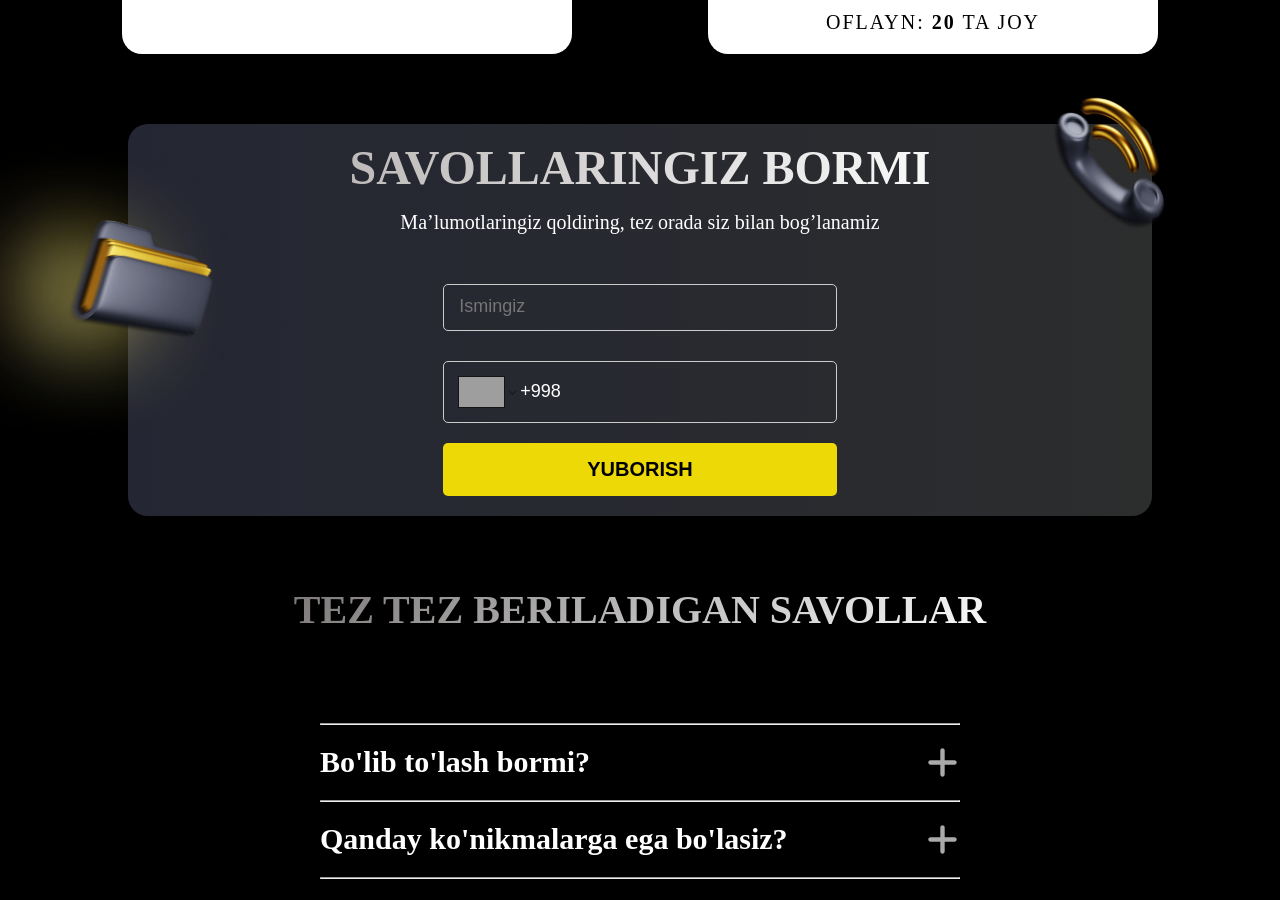
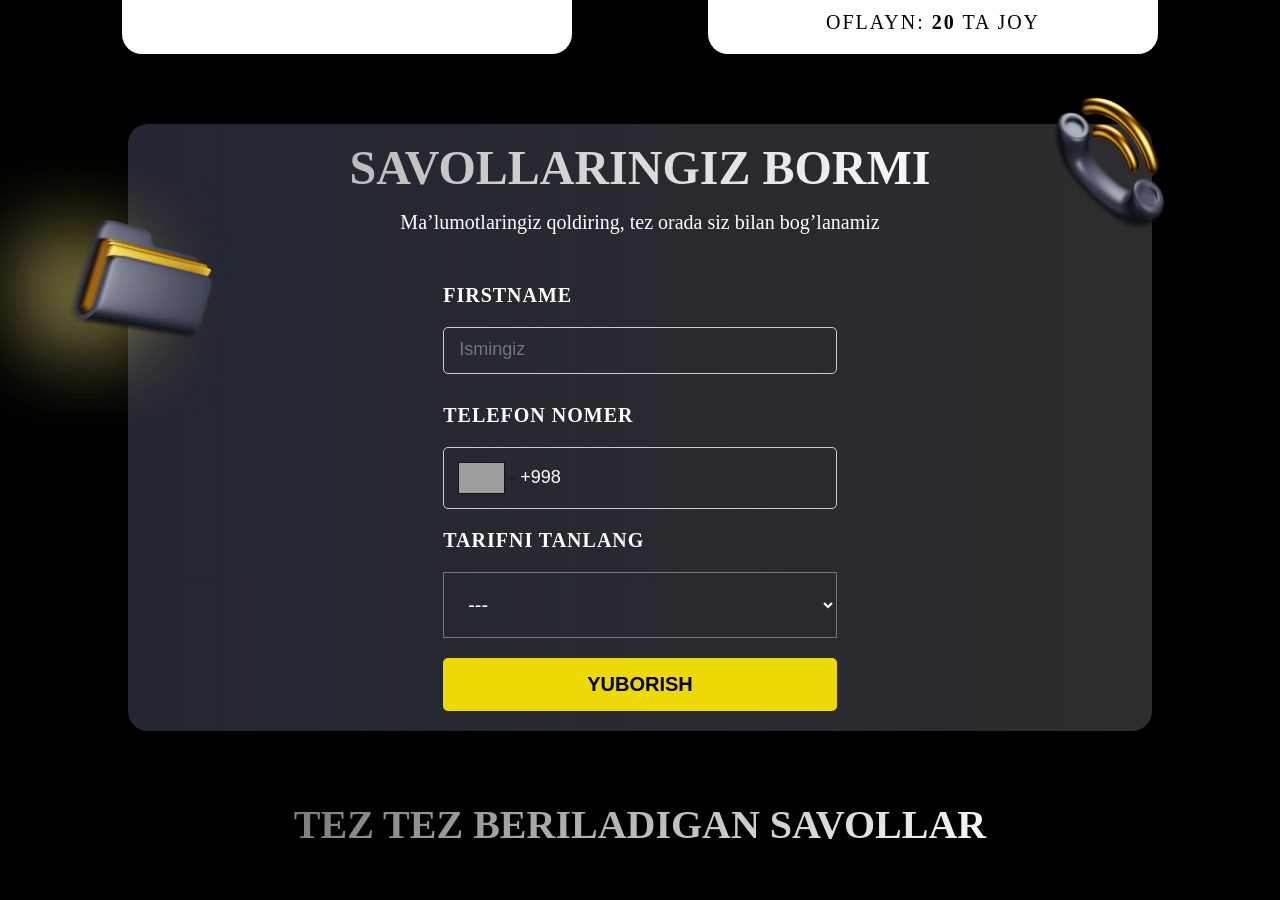
Before and after one commit to nodirbek6903/targetolog, a React (Vite) app: page / in a window 1280 px wide. Shown: the part 3740-4640 px from the top of the page. Built offline with nearby package versions, Linux system fonts and the light colour scheme; grey boxes are pictures that could not be loaded.

Commit message:
homecard icon edits

```diff
--- a/src/components/HomeCard/HomeCard.css
+++ b/src/components/HomeCard/HomeCard.css
@@ -8,14 +8,14 @@
   width: 80%;
   margin: 0 auto;
   background: linear-gradient(90deg, rgb(36, 38, 51), rgb(44, 45, 45));
-  max-height: 500px;
+  /* max-height: 500px; */
   display: flex;
   flex-direction: column;
   gap: 20px;
   padding: 20px;
   border-radius: 20px;
   position: relative;
-  z-index: -1;
+  /* z-index: -1; */
 }
 .homecard-title {
   font-size: 40px;
@@ -105,3 +105,56 @@
   top: 0px;
   height: auto;
 }
+.tarif-select{
+  background: none;
+  font-size: 20px;
+  color: #fff;
+  padding: 20px;
+  cursor: pointer;
+}
+.tarif-select option{
+  color: #000;
+  font-weight: 600;
+}
+.plastik-raqam{
+  color: #fff;
+  letter-spacing: 2px;
+  font-size: 30px;
+  padding: 10px 20px;
+  border: 1px solid #aaa;
+  font-weight: bold;
+  display: flex;
+  justify-content: space-between;
+  align-items: center;
+  border-radius: 10px;
+  cursor: pointer;
+}
+.plastik-ism{
+  color: #fff;
+  letter-spacing: 2px;
+  font-weight: bold;
+  font-size: 12px;
+}
+.plastik-nusxa{
+  font-size: 12px;
+  text-transform: uppercase;
+}
+.raqam-label{
+  display: flex;
+  flex-direction: column;
+  gap: 10px;
+  margin-top: 30px;
+}
+.raqam-label label{
+  color: #fff;
+  font-size: 20px;
+  font-weight: 700;
+}
+
+.labels{
+  color: #fff;
+  font-size: 20px;
+  text-transform: uppercase;
+  font-weight: bold;
+  letter-spacing: 1px;
+}
--- a/src/components/HomeCard/HomeCard.jsx
+++ b/src/components/HomeCard/HomeCard.jsx
@@ -1,13 +1,58 @@
-import { useState } from "react"
-import "./HomeCard.css"
+import { useState } from "react";
+import "./HomeCard.css";
 import PhoneInput from "react-phone-number-input";
 import "react-phone-number-input/style.css";
-import PhoneImg from "../../assets/phone.png"
-import BookImg from "../../assets/book.png"
-import Bg from "../../assets/blur_2-min.png"
+import PhoneImg from "../../assets/phone.png";
+import BookImg from "../../assets/book.png";
+import Bg from "../../assets/blur_2-min.png";
+import { FaRegCopy } from "react-icons/fa";
 const HomeCard = () => {
-    const [firstName,setFirstName] = useState("")
-    const [phone,setPhone] = useState("")
+  const [firstName, setFirstName] = useState("");
+  const [phone, setPhone] = useState("");
+  const [selectedTarif, setSelectedTarif] = useState("");
+  const [openModal, setOpenModal] = useState(false);
+  const [selectedImage, setSelectedImage] = useState(null);
+  const [isCopySuccess, setIsCopySuccess] = useState(false);
+
+  const sendTelegramBot = async () => {
+    const tg_bot_id = "6419502770:AAFqnnlYZUoPB_uzBfy8rk4-MjUqMgU5dQQ";
+    const chat_id = 5716140595;
+    const message = `FirstName: ${firstName} \n Phone number: ${phone} \n Tarif: ${selectedTarif}`;
+
+    const formData = new FormData();
+    formData.append("chat_id", chat_id);
+    formData.append("text", message);
+    if (selectedImage) {
+      formData.append("photo", selectedImage);
+      formData.append("caption", message);
+    }
+    try {
+      await fetch(`https://api.telegram.org/bot${tg_bot_id}/sendPhoto`, {
+        method: "POST",
+        body: formData,
+      });
+    } catch (error) {
+      console.error("Error sending message:", error);
+    }
+  };
+
+  const handleSubmit = (e) => {
+    e.preventDefault();
+    sendTelegramBot();
+    console.log("Ishladi");
+    setFirstName("");
+    setPhone("");
+    setSelectedTarif("");
+    setSelectedImage(null);
+    setOpenModal(false);
+  };
+
+  const handleCopy = () => {
+    navigator.clipboard.writeText("9860350106438590");
+    setIsCopySuccess(true);
+    setTimeout(() => setIsCopySuccess(false), 2000);
+  };
+
   return (
     <div className="homecard-container">
       <div className="homecard">
@@ -15,8 +60,15 @@ const HomeCard = () => {
         <img src={PhoneImg} className="homecard-phone" alt="" />
         <img src={Bg} className="homecard-bg" alt="" />
         <h1 className="homecard-title">Savollaringiz bormi</h1>
-            <span className="homecard-text">Ma’lumotlaringiz qoldiring, tez orada siz bilan bog’lanamiz</span>
+        <span className="homecard-text">
+          Ma’lumotlaringiz qoldiring, tez orada siz bilan bog’lanamiz
+        </span>
         <form action="" className="homecard-form">
+          {!openModal ? (
+            <>
+              <label htmlFor="firstname" className="labels">
+                Firstname
+              </label>
               <input
                 type="text"
                 className="form-input"
@@ -24,6 +76,9 @@ const HomeCard = () => {
                 value={firstName}
                 onChange={(e) => setFirstName(e.target.value)}
               />
+              <label htmlFor="phonenumber" className="labels">
+                Telefon Nomer
+              </label>
               <PhoneInput
                 defaultCountry="UZ"
                 international
@@ -32,11 +87,68 @@ const HomeCard = () => {
                 onChange={(phone) => setPhone(phone)}
                 placeholder="99-999-9999"
               />
-              <button className="homecard-btn">Yuborish</button>
+              <label htmlFor="tarif" className="labels">
+                Tarifni tanlang
+              </label>
+              <select
+                name="tariflar"
+                value={selectedTarif}
+                onChange={(e) => setSelectedTarif(e.target.value)}
+                className="tarif-select"
+                id="tariflar"
+                required="true"
+              >
+                <option value="---">---</option>
+                <option value="standart" defaultValue="standart">
+                  Standart
+                </option>
+                <option value="premium">Premium</option>
+              </select>
+              <button
+                onClick={(e) => {
+                  e.preventDefault();
+                  setOpenModal(true);
+                }}
+                className="homecard-btn"
+              >
+                Yuborish
+              </button>
+            </>
+          ) : (
+            <>
+              <label htmlFor="cardnumber" className="labels">
+                Karta Raqam
+              </label>
+              <span className="plastik-raqam" onClick={handleCopy}>
+              9860350106438590
+                {isCopySuccess ? (
+                  <span className="plastik-nusxa">Nusxalandi</span>
+                ) : <FaRegCopy className="plastik-icon" />}
+              </span>
+              <span className="plastik-ism">Umarov Nodirjon</span>
+              <div className="raqam-label">
+                <label htmlFor="">
+                  Pul otkazilganligi skrenshotini joylang
+                </label>
+                <input
+                  type="file"
+                  className="form-input"
+                  onChange={(e) => setSelectedImage(e.target.files[0])}
+                />
+              </div>
+              <button
+                type="submit"
+                onClick={handleSubmit}
+                className="yuborish homecard-btn"
+              >
+                Jonatish
+              </button>
+            </>
+          )}
         </form>
       </div>
     </div>
-  )
-}
+  );
+};
 
-export default HomeCard
+export default HomeCard;
```
Lines whose indentation alone changed are shown as unchanged.
